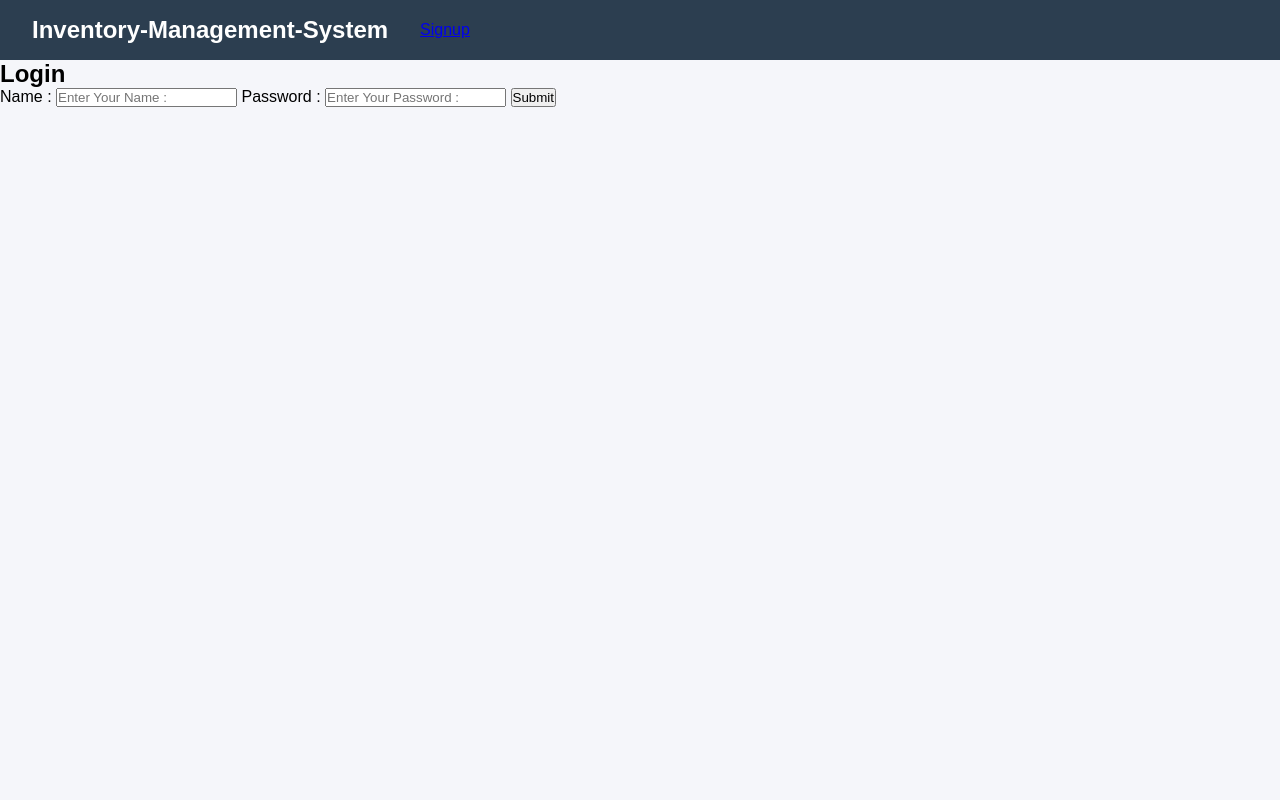
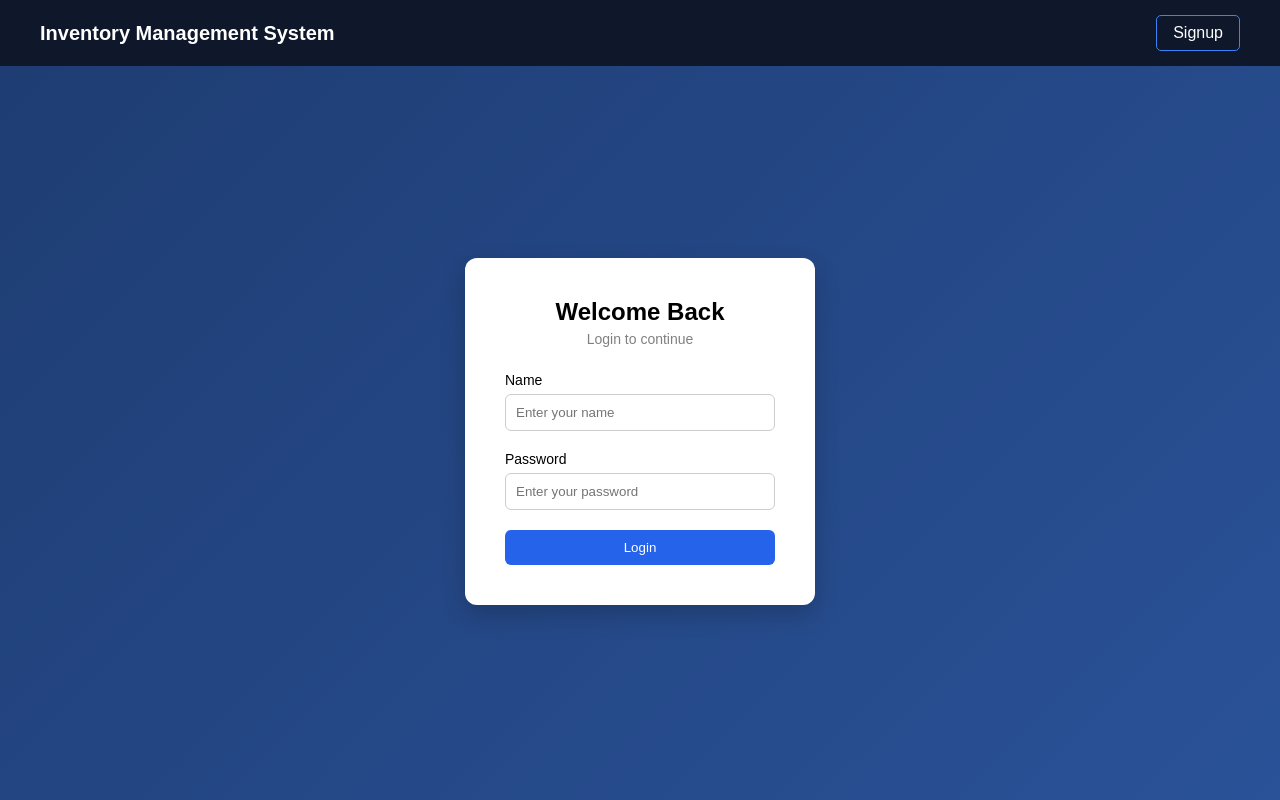
Before and after one commit to Mohd-Furkhan-lab/Inventory-Management-System, a Flask app: page /admin/login in a window 1280 px wide. Run offline with Flask 3, Linux system fonts and the light colour scheme.

Commit message:
Project 80 Percent Completed

```diff
--- /dev/null
+++ b/app/static/login.css
@@ -0,0 +1,107 @@
+* {
+    margin: 0;
+    padding: 0;
+    box-sizing: border-box;
+    font-family: Arial, sans-serif;
+}
+
+body {
+    background: linear-gradient(135deg, #1e3c72, #2a5298);
+    height: 100vh;
+}
+
+/* Navbar */
+.navbar {
+    display: flex;
+    justify-content: space-between;
+    align-items: center;
+    padding: 15px 40px;
+    background-color: #0f172a;
+    color: white;
+}
+
+.logo {
+    font-size: 20px;
+    font-weight: bold;
+}
+
+.signup-btn {
+    text-decoration: none;
+    color: white;
+    padding: 8px 16px;
+    border: 1px solid #3b82f6;
+    border-radius: 5px;
+    transition: 0.3s;
+}
+
+.signup-btn:hover {
+    background-color: #3b82f6;
+}
+
+/* Center Card */
+.container {
+    display: flex;
+    justify-content: center;
+    align-items: center;
+    height: calc(100vh - 70px);
+}
+
+.login-card {
+    background-color: white;
+    padding: 40px;
+    width: 350px;
+    border-radius: 12px;
+    box-shadow: 0 10px 25px rgba(0, 0, 0, 0.2);
+    text-align: center;
+}
+
+.login-card h2 {
+    margin-bottom: 5px;
+}
+
+.subtitle {
+    font-size: 14px;
+    color: gray;
+    margin-bottom: 25px;
+}
+
+/* Input Fields */
+.input-group {
+    text-align: left;
+    margin-bottom: 20px;
+}
+
+.input-group label {
+    font-size: 14px;
+    display: block;
+    margin-bottom: 6px;
+}
+
+.input-group input {
+    width: 100%;
+    padding: 10px;
+    border: 1px solid #ccc;
+    border-radius: 6px;
+    transition: 0.3s;
+}
+
+.input-group input:focus {
+    border-color: #3b82f6;
+    outline: none;
+}
+
+/* Button */
+.login-btn {
+    width: 100%;
+    padding: 10px;
+    border: none;
+    background-color: #2563eb;
+    color: white;
+    border-radius: 6px;
+    cursor: pointer;
+    transition: 0.3s;
+}
+
+.login-btn:hover {
+    background-color: #1d4ed8;
+}
--- a/app/static/style.css
+++ b/app/static/style.css
@@ -355,3 +355,18 @@ body {
         margin: 1rem;
     }
 }
+
+.logout-button {
+    background-color: red;
+    border: none;
+    color: white;
+    padding: 0.5rem 1rem;
+    cursor: pointer;
+    font-size: 1rem;
+    border-radius: 4px;
+    transition: background-color 0.3s;
+}
+
+.logout-button {
+    background-color: darkred;
+}
--- a/app/templates/index.html
+++ b/app/templates/index.html
@@ -25,6 +25,11 @@
                 <button type="submit">Search</button>
             </form>
         </div>
+         </div>
+         <form method="post" action="{{url_for('admin.adminlogout')}}">
+             <button class="logout-button">Logout</button>
+        </form>
+        <div>
     </nav>
     <!-- Search Form (Hidden by default) -->
     <div class="search-container" id="searchContainer" style="display: none;">
--- a/app/templates/login.html
+++ b/app/templates/login.html
@@ -1,28 +1,36 @@
 <!DOCTYPE html>
-<html>
+<html lang="en">
 <head>
-    <title>Inventory Management System</title>
-    <link rel="stylesheet" href="{{ url_for('static', filename='style.css') }}">
+    <meta charset="UTF-8">
+    <title>Login | Inventory System</title>
+    <link rel="stylesheet" href="{{ url_for('static', filename='login.css') }}">
 </head>
 <body>
 
-    <div class="navbar">
-        <h2>Inventory-Management-System</h2>
-        <a href="{{url_for('admin.adminsignup')}}">Signup</a>
-    </div>
+    <nav class="navbar">
+        <div class="logo">Inventory Management System</div>
+        <a href="{{url_for('admin.adminsignup')}}" class="signup-btn">Signup</a>
+    </nav>
 
-    <div class="login-container">
-        <h2>Login</h2>
+    <div class="container">
+        <div class="login-card">
+            <h2>Welcome Back</h2>
+            <p class="subtitle">Login to continue</p>
 
-        <form method="POST" >
-            <label>Name :</label>
-            <input type="text" name="name" placeholder="Enter Your Name :" required>
+            <form method="POST" >
+                <div class="input-group">
+                    <label>Name</label>
+                    <input type="text" name="name" placeholder="Enter your name" required>
+                </div>
 
-            <label>Password :</label>
-            <input type="password" name="password" placeholder="Enter Your Password :" required>
+                <div class="input-group">
+                    <label>Password</label>
+                    <input type="password" name="password" placeholder="Enter your password" required>
+                </div>
 
-            <button type="submit">Submit</button>
-        </form>
+                <button type="submit" class="login-btn">Login</button>
+            </form>
+        </div>
     </div>
 
 </body>
--- a/app/templates/signup.html
+++ b/app/templates/signup.html
@@ -2,7 +2,7 @@
 <html>
 <head>
     <title>Signup - Inventory Management System</title>
-    <link rel="stylesheet" href="{{ url_for('static', filename='style.css') }}">
+    <link rel="stylesheet" href="{{ url_for('static', filename='signup.css') }}">
 </head>
 <body>
 
--- a/controllers/admin_controller.py
+++ b/controllers/admin_controller.py
@@ -16,3 +16,7 @@ def singup_controller():
         if res:
             return redirect(url_for('products.get_products'))
     return render_template("signup.html")
+
+def logout_controller():
+    if request.method == "POST":
+        return redirect(url_for("admin.adminlogin"))
--- a/middelwares/auth_middelware.py
+++ b/middelwares/auth_middelware.py
@@ -1,10 +1,10 @@
-from flask import session
+from flask import session,redirect,url_for
 from functools import wraps
 
 def is_login(f):
     @wraps(f)
     def wrapper(*args,**kwargs):
         if "admin" not in session:
-            return {"Message" : "Not Loged In"},401
+            return redirect(url_for("admin.adminlogin"))
         return f(*args,**kwargs)
     return wrapper
--- a/routes/admin.py
+++ b/routes/admin.py
@@ -1,5 +1,5 @@
 from flask import Blueprint,session,request
-from controllers.admin_controller import login_controller,singup_controller
+from controllers.admin_controller import login_controller,singup_controller,logout_controller
 
 admin=Blueprint("admin",__name__,url_prefix="/admin")
 
@@ -15,4 +15,4 @@ def adminsignup():
 @admin.route('/logout',methods=["POST"])
 def adminlogout():
     session.pop("admin")
-    return {"Message":"Logout"}
+    return logout_controller()
```
Also changed, not shown: app/static/signup.css (added, +93 -0 lines), Admin.db, Products.db, controllers/product_controller.py (line endings or trailing spaces).
